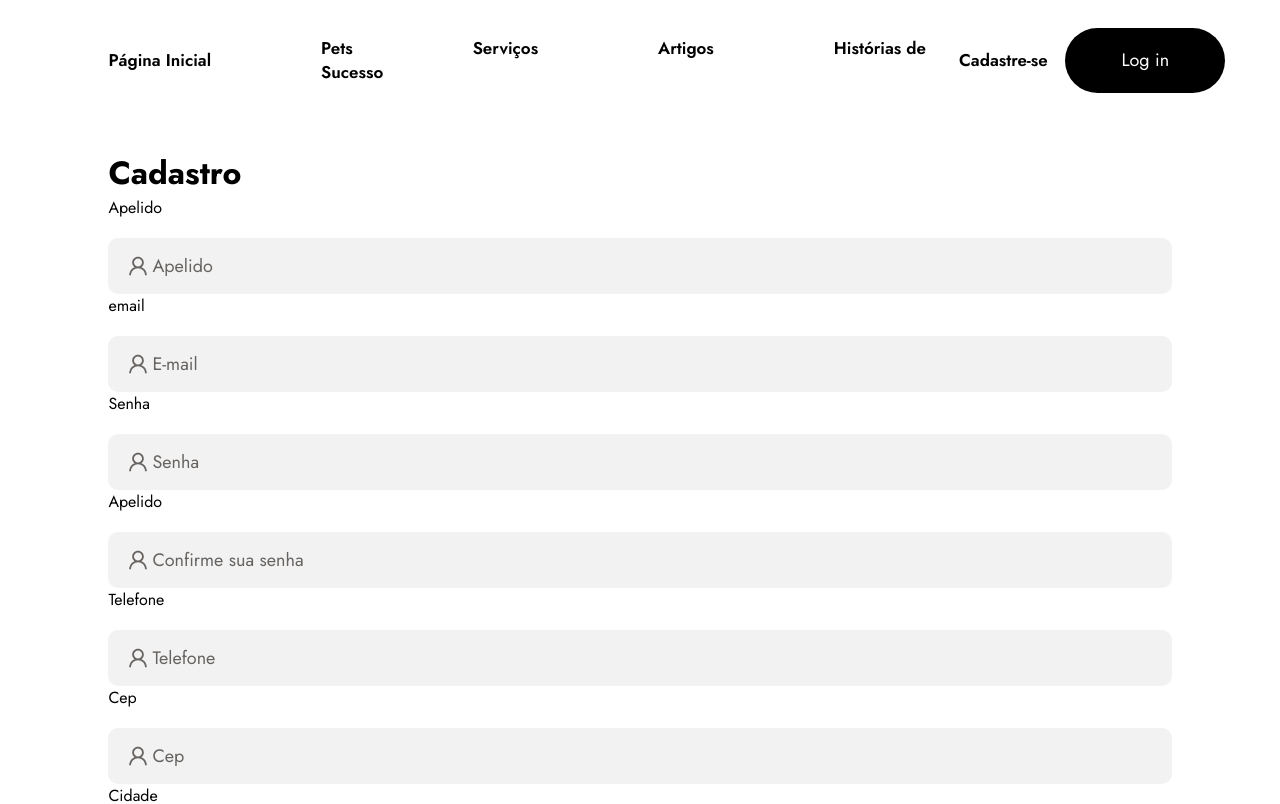
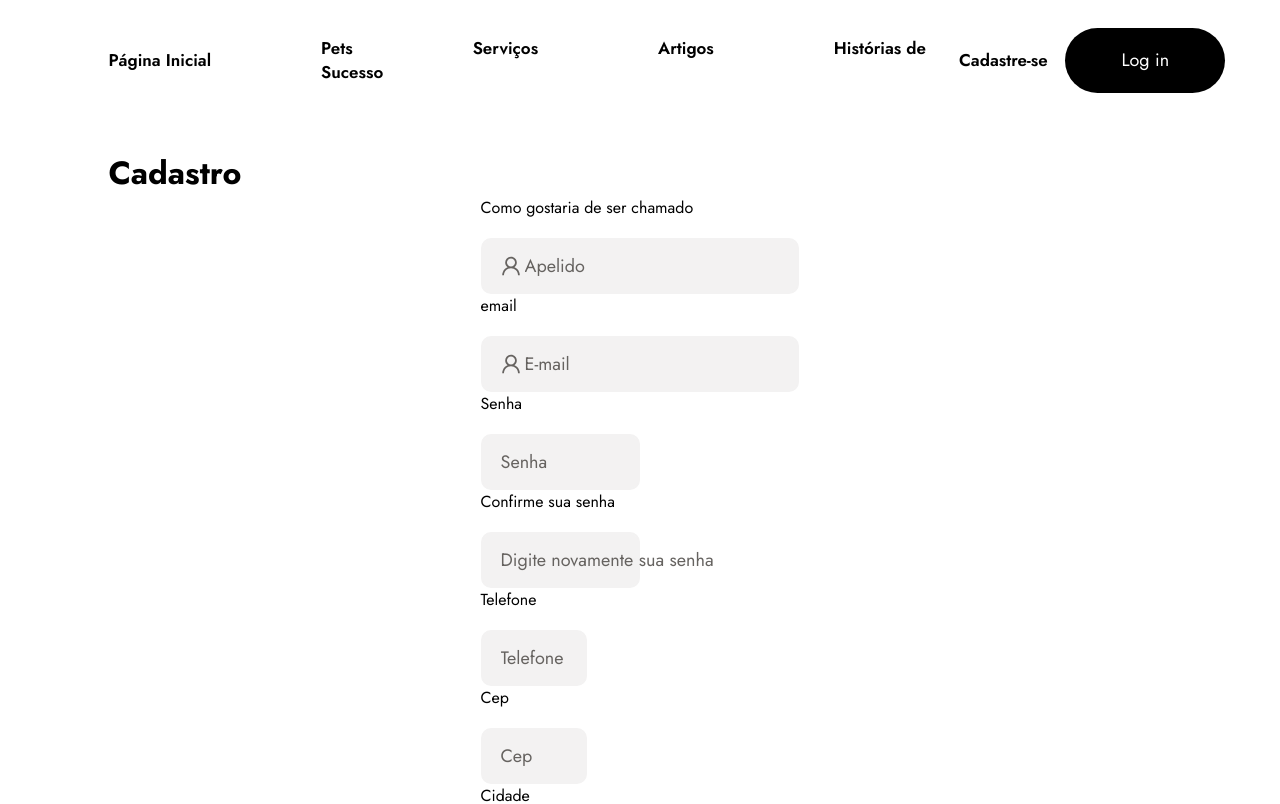
Before and after one commit to claudiobarsante/adopt-a-pet, a Next.js app: page /account/signup in a window 1280 px wide. Shown: the top 804 px of the page. Built offline with nearby package versions, Linux system fonts and the light colour scheme; no server answers.

Commit message:
feat: set width of form input dynamically

```diff
--- a/src/components/Input/index.tsx
+++ b/src/components/Input/index.tsx
@@ -7,11 +7,12 @@ interface Props extends InputHTMLAttributes<HTMLInputElement> {
   name: string;
   label: string;
   type: string;
+  widthRef: number;
   icon?: React.ComponentType<IconBaseProps>; //to receive a component as property
   //and to add the properties from react-icons, must pass type as IconBaseProps
 }
 
-const Input = ({ name, label, icon: Icon, ...rest }: Props) => {
+const Input = ({ name, label, icon: Icon, widthRef = 1, ...rest }: Props) => {
   const [field, meta] = useField(name);
 
   const error = meta.touched && meta.error ? true : false;
@@ -19,9 +20,8 @@ const Input = ({ name, label, icon: Icon, ...rest }: Props) => {
   return (
     <>
       <label htmlFor={name}>{label}</label>
-      <S.Container isErrored={error}>
+      <S.Container isErrored={error} widthRef={widthRef}>
         {Icon && <Icon size={24} />}
-
         <input {...field} {...rest} />
       </S.Container>
       <ErrorMessage name={field.name} />
--- a/src/components/Input/styles.ts
+++ b/src/components/Input/styles.ts
@@ -2,10 +2,18 @@ import styled, { css } from 'styled-components';
 
 type ContainerProps = {
   isErrored: boolean;
+  widthRef: number;
 };
 
 export const Container = styled.div<ContainerProps>`
-  width: 100%;
+  /**
+  if props.widthRef = 1 then width = 100%
+  if props.widthRef = 2 then width = 50%
+  if props.widthRef = 3 then width = 30%
+  ...
+  */
+  width: ${(props) =>
+    100 / props.widthRef + '%'};//setting in percentage the width of the input
   height: 5.6rem;
   background: var(--color-grey);
   border-radius: 1rem;
--- a/src/components/SignUp-Form/index.tsx
+++ b/src/components/SignUp-Form/index.tsx
@@ -12,6 +12,7 @@ import { useAuth } from 'context/auth';
 // -- Helpers
 import { BRAZIL_STATES } from 'helpers/utils';
 import { INITIAL_VALUES, SignUpSchema } from 'helpers/sign-up/formik';
+import * as S from './styles';
 
 type GetInfoParams = {
   setFieldValue: (
@@ -65,6 +66,7 @@ const SignUpForm = () => {
   return (
     <>
       <h1>Cadastro</h1>
+      <S.Container>
         <Formik
           initialValues={INITIAL_VALUES}
           validationSchema={SignUpSchema}
@@ -78,7 +80,8 @@ const SignUpForm = () => {
                 placeholder="Apelido"
                 icon={AiOutlineUser}
                 maxLength={50}
-              label="Apelido"
+                label="Como gostaria de ser chamado"
+                widthRef={1}
               />
               <Input
                 name="email"
@@ -87,6 +90,7 @@ const SignUpForm = () => {
                 icon={AiOutlineUser}
                 maxLength={50}
                 label="email"
+                widthRef={1}
               />
               <Input
                 name="password"
@@ -95,14 +99,16 @@ const SignUpForm = () => {
                 icon={AiOutlineUser}
                 maxLength={50}
                 label="Senha"
+                widthRef={2}
               />
               <Input
                 name="confirmPassword"
                 type="password"
-              placeholder="Confirme sua senha"
+                placeholder="Digite novamente sua senha"
                 icon={AiOutlineUser}
                 maxLength={50}
-              label="Apelido"
+                label="Confirme sua senha"
+                widthRef={2}
               />
               <Input
                 name="phone"
@@ -111,6 +117,7 @@ const SignUpForm = () => {
                 icon={AiOutlineUser}
                 maxLength={50}
                 label="Telefone"
+                widthRef={3}
               />
 
               <Input
@@ -120,6 +127,7 @@ const SignUpForm = () => {
                 icon={AiOutlineUser}
                 maxLength={50}
                 label="Cep"
+                widthRef={3}
               />
 
               <Input
@@ -129,6 +137,7 @@ const SignUpForm = () => {
                 icon={AiOutlineUser}
                 maxLength={10}
                 label="Cidade"
+                widthRef={2}
               />
 
               <Input
@@ -138,6 +147,7 @@ const SignUpForm = () => {
                 icon={AiOutlineUser}
                 maxLength={50}
                 label="Bairro"
+                widthRef={2}
               />
 
               <Input
@@ -147,6 +157,7 @@ const SignUpForm = () => {
                 icon={AiOutlineUser}
                 maxLength={50}
                 label="Estado"
+                widthRef={2}
               />
               <Input
                 name="code"
@@ -155,6 +166,7 @@ const SignUpForm = () => {
                 icon={AiOutlineUser}
                 maxLength={50}
                 label="UF"
+                widthRef={3}
               />
               <button
                 onClick={(event) =>
@@ -169,6 +181,7 @@ const SignUpForm = () => {
             </Form>
           )}
         </Formik>
+      </S.Container>
     </>
   );
 };
--- /dev/null
+++ b/src/components/SignUp-Form/styles.ts
@@ -0,0 +1,5 @@
+import styled from 'styled-components';
+
+export const Container = styled.main`
+  margin: 0 35%;
+`;
--- /dev/null
+++ b/src/components/Toast-Container/index.tsx
@@ -0,0 +1,17 @@
+import { ToastContainer } from 'react-toastify';
+
+const ToastContainerWrapper = () => (
+  <ToastContainer
+    position="top-right"
+    autoClose={5000}
+    hideProgressBar
+    newestOnTop
+    closeOnClick
+    rtl={false}
+    pauseOnFocusLoss
+    draggable
+    pauseOnHover
+  />
+);
+
+export default ToastContainerWrapper;
--- a/src/context/auth/index.tsx
+++ b/src/context/auth/index.tsx
@@ -58,25 +58,13 @@ const AuthProvider = ({ children }: AuthProviderProps) => {
           router.push('/account/signin');
         } else {
           console.log('passei no erro-dentro do if');
-          toast.error(`sddfsdfd`, {
-            autoClose: 5000,
-            closeOnClick: true,
-            draggable: true,
-            hideProgressBar: false,
-            pauseOnHover: true,
-            position: 'top-right',
+          toast.error(`😿`, {
             transition: Slide
           });
         }
       } catch (error) {
         console.log('passei no erro');
         toast.error(`sddfsdfd`, {
-          autoClose: 5000,
-          closeOnClick: true,
-          draggable: true,
-          hideProgressBar: false,
-          pauseOnHover: true,
-          position: 'top-right',
           transition: Slide
         });
       }
--- a/src/pages/_app.tsx
+++ b/src/pages/_app.tsx
@@ -4,7 +4,7 @@ import Head from 'next/head';
 import React from 'react';
 import GlobalStyles from 'styles/global';
 import { AuthProvider } from 'context/auth';
-import { ToastContainer } from 'react-toastify';
+import ToastContainerWrapper from 'components/Toast-Container';
 import 'react-toastify/dist/ReactToastify.min.css';
 
 function App({ Component, pageProps }: AppProps) {
@@ -33,7 +33,7 @@ function App({ Component, pageProps }: AppProps) {
         <Navbar />
 
         <Component {...pageProps} />
-        <ToastContainer />
+        <ToastContainerWrapper />
       </AuthProvider>
     </>
   );
--- a/src/pages/account/signup.tsx
+++ b/src/pages/account/signup.tsx
@@ -5,7 +5,7 @@ const SignUp = () => {
   return (
     <>
       <Head>
-        <title>Registre-se | Adote um Pet</title>
+        <title>Cadastre-se | Adote um Pet 🐈</title>
       </Head>
       <SignUpForm />;
     </>
```
Lines whose indentation alone changed are shown as unchanged.
